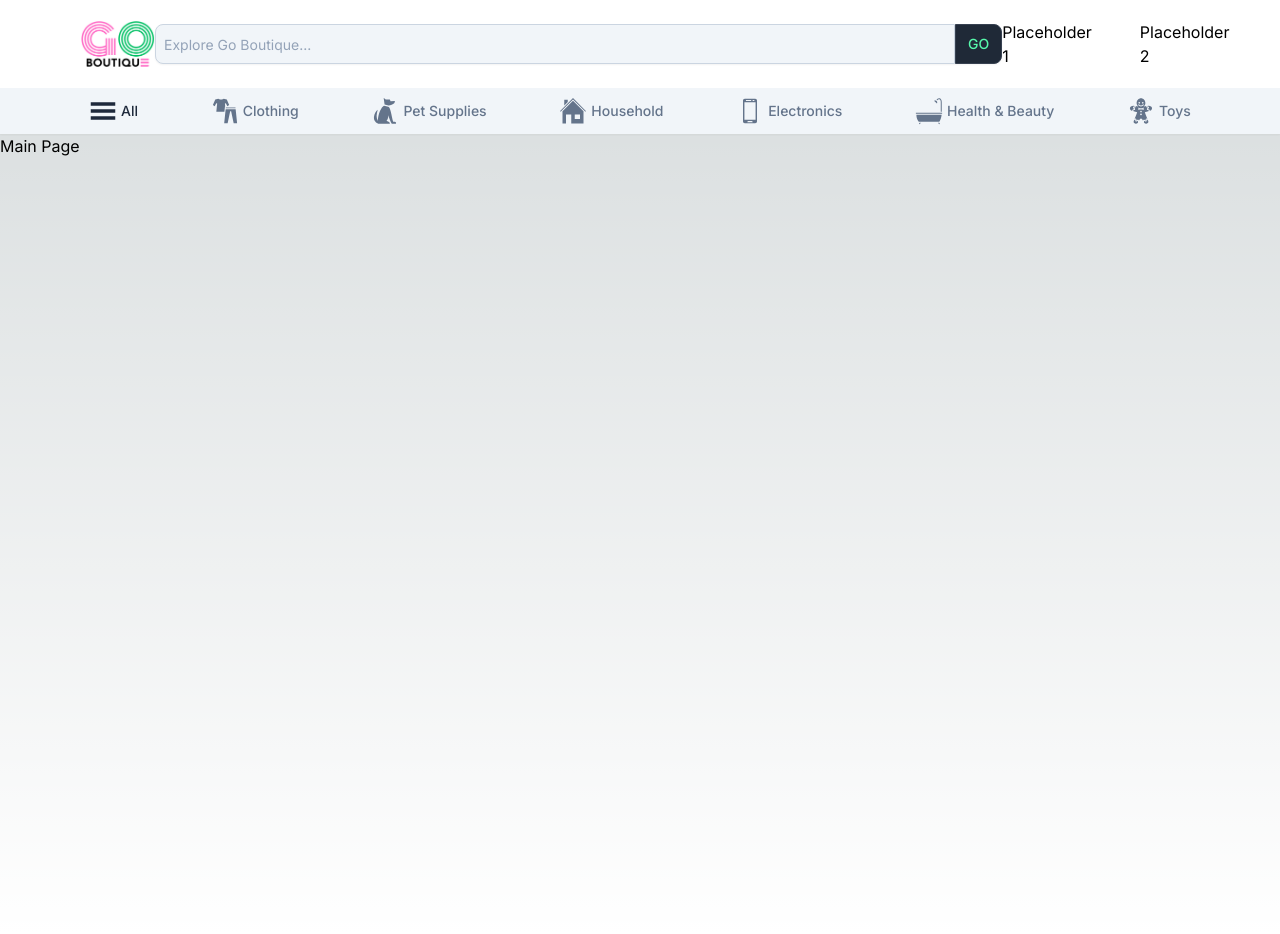
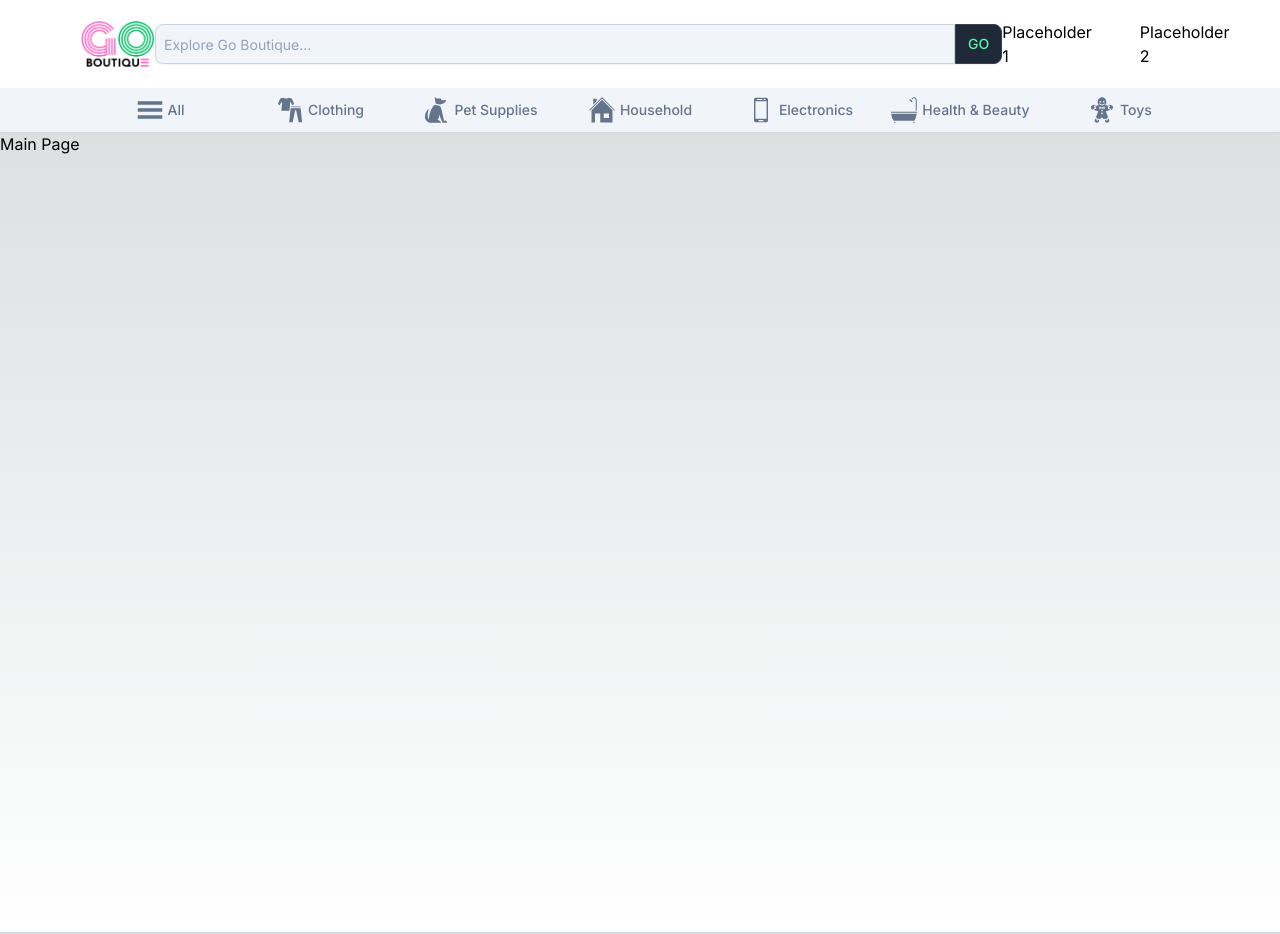
Before and after one commit to michaelDragomir/go-boutique, a Next.js app: page / in a window 1280 px wide. Built offline with nearby package versions, Linux system fonts and the light colour scheme.

Commit message:
fix element shift

```diff
--- a/src/app/components/SubHeaderTabs.tsx
+++ b/src/app/components/SubHeaderTabs.tsx
@@ -44,7 +44,7 @@ const tabItems = [
 const SubHeaderTabs = () => {
 	return (
 		<>
-			<div className='max-w-[1920px] mx-auto xl:px-20 md:px-2 px-4'>
+			<div className='box-border max-w-[1920px] mx-auto xl:px-20 md:px-2 px-4'>
 				<SubTabSlider tabItems={tabItems} />
 			</div>
 		</>
--- a/src/app/components/SubTabSlider.tsx
+++ b/src/app/components/SubTabSlider.tsx
@@ -3,7 +3,7 @@
 import { useState } from 'react';
 
 const SubTabSlider = ({ tabItems }: { tabItems: any }) => {
-	const [activeTab, setActiveTab] = useState<any>(tabItems[0].name);
+	const [activeTab, setActiveTab] = useState<any>(tabItems[0]);
 
 	const handleTabClick = (tabItem: any) => {
 		setActiveTab(tabItem);
@@ -14,9 +14,9 @@ const SubTabSlider = ({ tabItems }: { tabItems: any }) => {
 				<div
 					key={item.name}
 					onClick={() => handleTabClick(item.name)}
-					className={`flex items-center justify-center text-center gap-1 p-2 border hover:text-slate-800 transition cursor-pointer border-transparent ${
+					className={`w-40 flex items-center justify-center text-center gap-1 p-2 hover:text-slate-800 transition cursor-pointer ${
 						activeTab === tabItems[idx].name
-							? 'text-slate-800 border border-slate-800'
+							? 'text-slate-800 border border-[#FF66C4]'
 							: 'text-slate-500'
 					}`}
 				>
```
